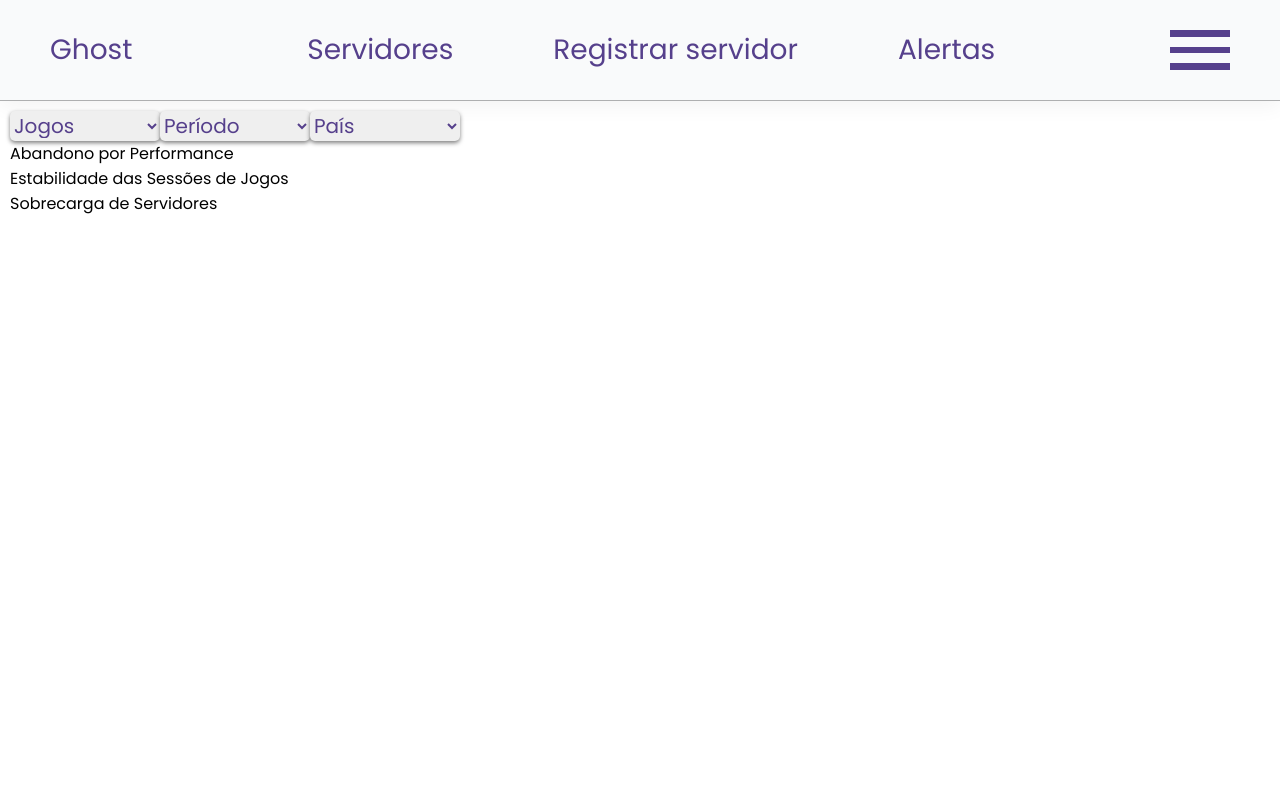
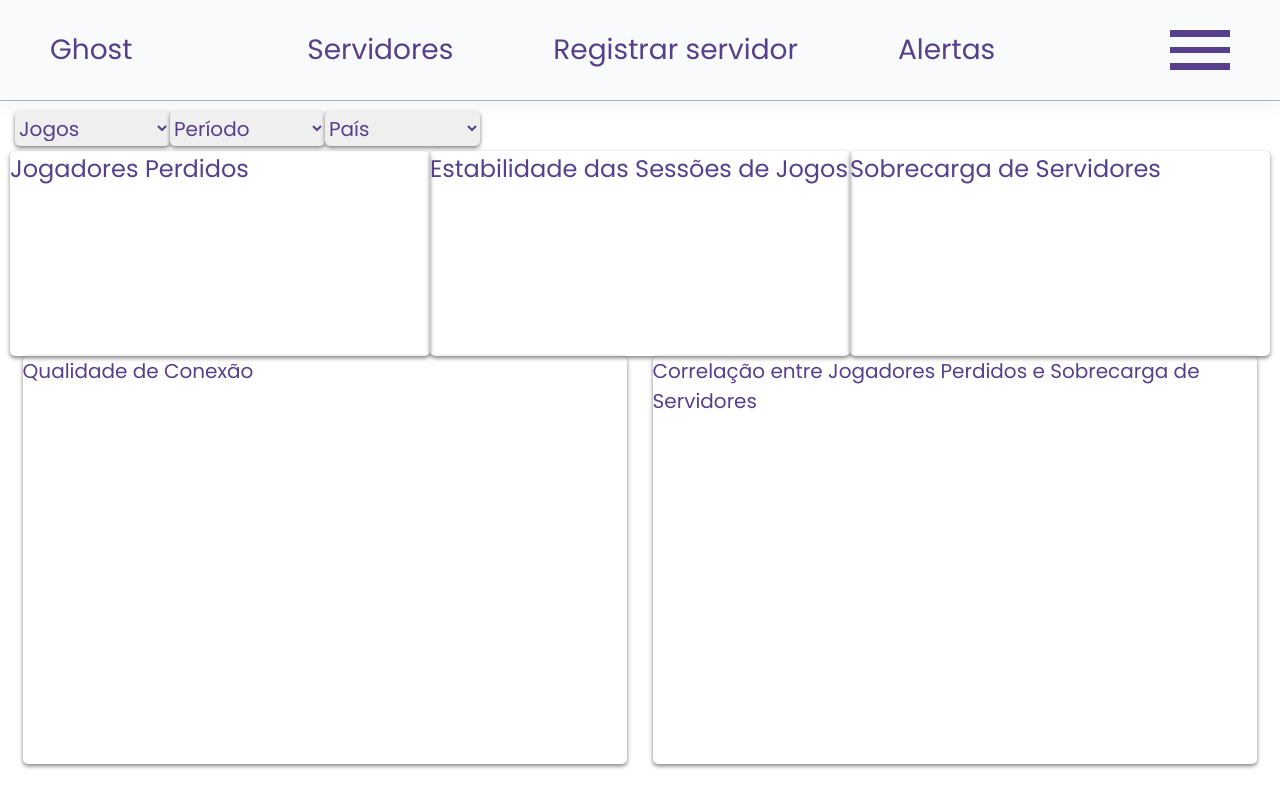
Before and after one commit to Latency-Slayer/web-data-viz, a website: page public/dashImpactoNegocio.html in a window 1280 px wide. Drawn offline with Linux system fonts and the light colour scheme; a web font is replaced by a local one.

Commit message:
Trabalhando no CSS da Dashboard
Trabalhando no CSS da Dashboard

```diff
--- a/public/dashImpactoNegocio.html
+++ b/public/dashImpactoNegocio.html
@@ -32,29 +32,31 @@
             </select>
         </div>
 
+        <div class="metricas">
             <div class="KPIs">
                 <div class="containers">
-            <div class="container1">
-                <span>Abandono por Performance</span>
+                    <div class="container">
+                        <span>Jogadores Perdidos</span>
                     </div>
-            <div class="container2">
+                    <div class="container">
                         <span>Estabilidade das Sessões de Jogos</span>
+                        <span id="valor-kpi-1"></span>
                     </div>
-            <div class="container3">
+                    <div class="container">
                         <span>Sobrecarga de Servidores</span>
                     </div>
                 </div>
             </div>
 
             <div class="Graficos">
-        <div class="Grafico1">
-            <span></span>
+                <div class="Grafico">
+                    <span>Qualidade de Conexão</span>
                 </div>
-        <div class="Grafico2">
-            <span></span>
+                <div class="Grafico">
+                    <span>Correlação entre Jogadores Perdidos e Sobrecarga de Servidores</span>
                 </div>
             </div>
         </div>
-
+    </div>
 </body>
 </html>
--- a/public/style/dash_Negocios.css
+++ b/public/style/dash_Negocios.css
@@ -12,6 +12,7 @@
 
 .filtros {
     width: 30%;
+    margin: 5px;
     display: flex;
     justify-content: space-between;
 }
@@ -19,11 +20,12 @@
 .filtros .filtro {
     border: none;
     box-shadow: 0 2px 4px rgba(0, 0, 0, 0.50);
-    width: 150px;
-    height: 30px;
+    width: 155px;
+    height: 35px;
     font-size: 20px;
     border-radius: 5px;
     color: #56408C;
+    transition: linear .2s;
 }
 
 .filtro:hover {
@@ -32,5 +34,45 @@
 
 .filtro option {
     font-size: 18px;
+}
+
+.metricas {
+    display: flex;
+    flex-direction: column;
+}
+
+.KPIs {
+    width: 100%;
+    display: flex;
+}
+
+.containers {
+    width: 100%;
+    display: flex;
+    justify-content: space-around;
+}
+
+.containers .container {
     border: none;
+    box-shadow: 0 2px 4px rgba(0, 0, 0, 0.50);
+    width: 31.6rem;
+    height: 12.8rem;
+    font-size: 24px;
+    border-radius: 5px;
+    color: #56408C;
 }
+
+.Graficos {
+    width: 100%;
+    display: flex;
+    justify-content: space-around;
+}
+
+.Grafico {
+    box-shadow: 0 2px 4px rgba(0, 0, 0, 0.50);
+    width: 48%;
+    height: 25.5rem;
+    font-size: 20px;
+    border-radius: 5px;
+    color: #56408C;
+}
```
Lines whose indentation alone changed are shown as unchanged.
